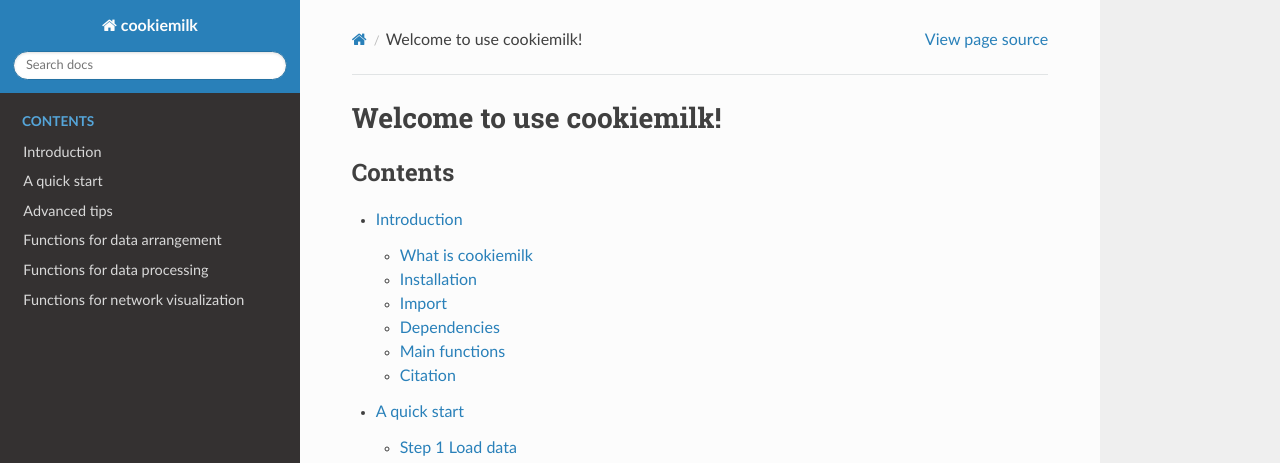
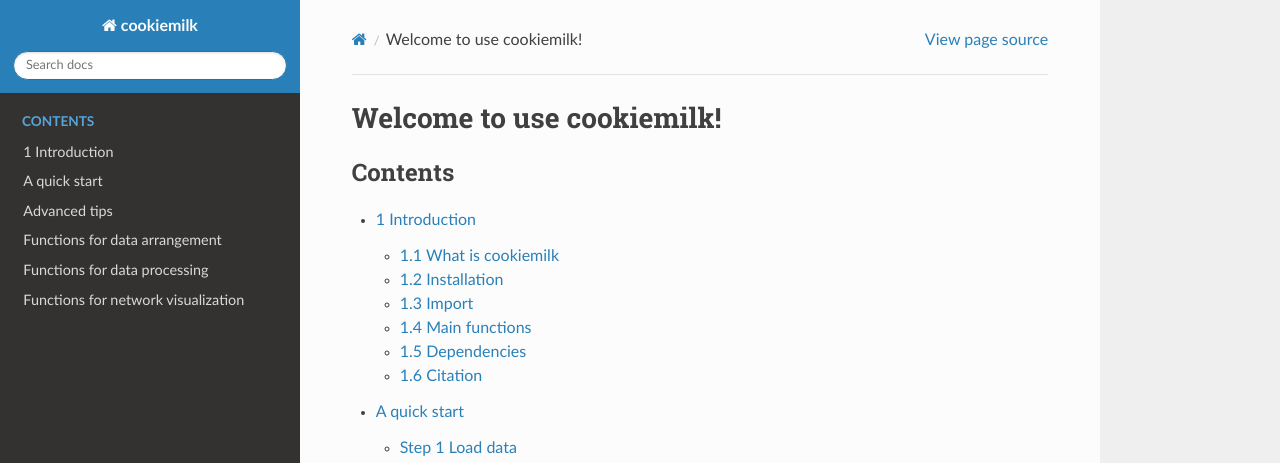
Before and after one commit to weiziqianpsych/cookiemilk_tutorial, a Sphinx documentation site: the page built from cookiemilk_tutorial/source/index.rst, in a window 1280 px wide and 1321 px high. Shown: the top 463 px of the window. Built offline with Sphinx 7.4.7 and the Read the Docs theme 2.0.0, drawn with Linux system fonts in a browser that asks for light colours.

Commit message:
Update Introduction.md

````diff
--- a/cookiemilk_tutorial/source/Introduction.md
+++ b/cookiemilk_tutorial/source/Introduction.md
@@ -1,6 +1,6 @@
-# Introduction
+# 1 Introduction
 
-## What is cookiemilk
+## 1.1 What is cookiemilk
 
 The Python package `cookiemilk` is an easy-to-use tool to process knowledge structure data automatically and quickly, including (a) data conversion (e.g., converting concept maps or essays to graphs), (b) graph-based features calculation, and (c) graph visualization. The `cookiemilk` package is mainly based on the Linear Aggregate Approach (Clariana et al., 2009), but also enables calculations of some features introduced by Pirnay-Dummer and Ifenthaler (2011). The name of the package is inspired by my cats. Cookie is an American Shorthair cat, and Milk is a British Shorthair cat.
 
@@ -11,7 +11,7 @@ Clariana, R. B., Wallace, P. E., & Godshalk, V. M. (2009). Deriving and measurin
 
 Pirnay-Dummer, P., & Ifenthaler, D. (2011). Reading guided by automated graphical representations: How model-based text visualizations facilitate learning in reading comprehension tasks. *Instructional Science*, *39*(6), 901-919.
 
-## Installation
+## 1.2 Installation
 
 Windows:
 ```
@@ -23,21 +23,12 @@ Unix/macOS:
 python3 -m pip install --upgrade cookiemilk
 ```
 
-## Import
+## 1.3 Import
 ```
 import cookiemilk
 ```
 
-## Dependencies
-`networkx`: A Python package for network analysis
-
-`numpy`: A Python package for scientific computing
-
-`pywebview`: A Python package for building GUI with JavaScript, HTML, and CSS
-
-`d3.js`: A JavaScript library for manipulating documents based on data
-
-## Main functions
+## 1.4 Main functions
 
 |Usage             | Functions     | Description |
 |:-----------------|:--------------|:------------|
@@ -54,7 +45,16 @@ import cookiemilk
 |                  | average_graph          | generate an average graph                                 |
 |Others            | quick_analysis         | conduct data analysis using the above functions           |
 
-## Citation
+## 1.5 Dependencies
+`networkx`: A Python package for network analysis
+
+`numpy`: A Python package for scientific computing
+
+`pywebview`: A Python package for building GUI with JavaScript, HTML, and CSS
+
+`d3.js`: A JavaScript library for manipulating documents based on data
+
+## 1.6 Citation
 To cite the `cookiemilk` package in publications use:
 
 Wei, Z. (2023). *cookiemilk: An easy-to-use Python package to process knowledge structure data automatically*. South China Normal University, Guangzhou, China. Python package, [https://pypi.org/project/cookiemilk/](https://pypi.org/project/cookiemilk/).
````
